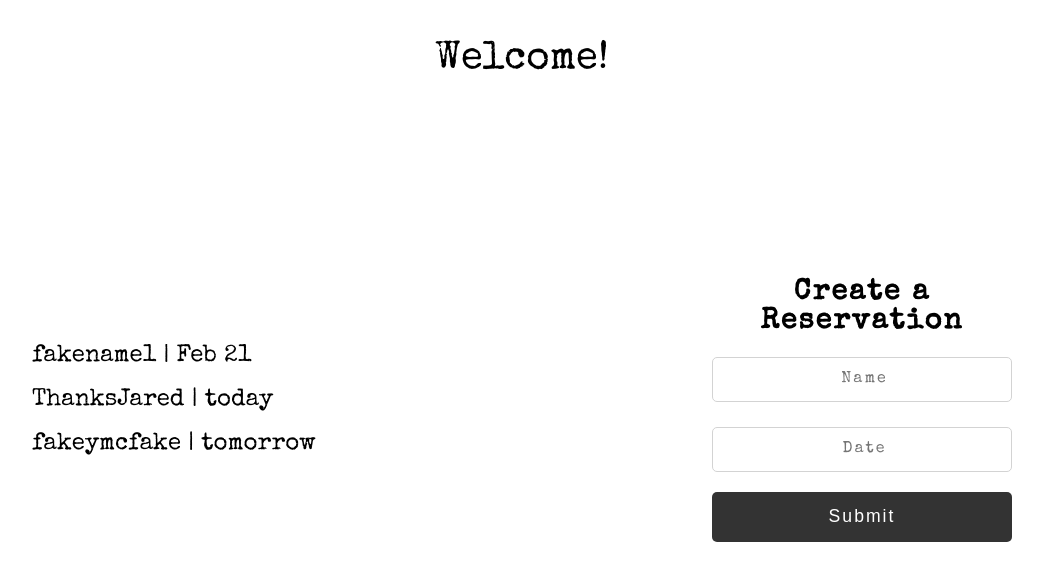
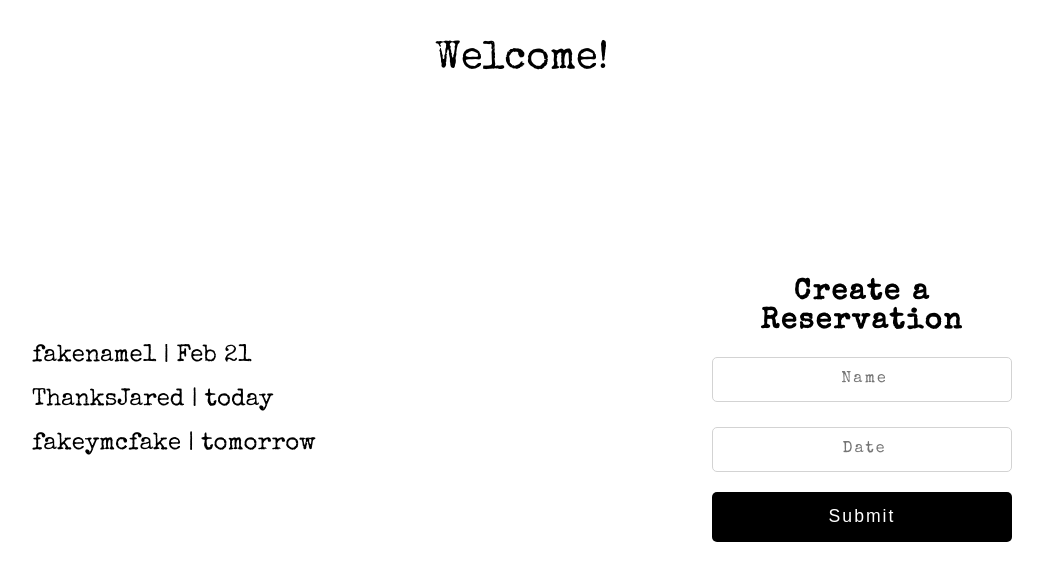
Before and after one commit to greedybrain/hedgehogs, a React (Create React App) app in the folder react-components/park-app/: page / in a window 1280 px wide. In both pictures the pointer is over the button "Submit". Shown: the top 580 px of the page, without its empty margins (118-1161 px from the left). Built offline with nearby package versions, Linux system fonts and the light colour scheme.

Commit message:
added hover to submit button on form

```diff
--- a/react-components/park-app/src/App.css
+++ b/react-components/park-app/src/App.css
@@ -81,12 +81,18 @@ body {
   width: 100%;
   cursor: pointer;
   border: none;
-  background-color: #333;
+  background-color: #3b3b3b;
   color: #fff;
   border-radius: 5px;
   outline: none;
   font-size: 1.1rem;
   letter-spacing: 2px;
+}
+
+.form-and-res-cont .form .sub-btn:hover {
+  background-color: #000;
+  -webkit-transition: background-color .2s;
+  transition: background-color .2s;
 }
 
 .form-and-res-cont .res-area {
--- a/react-components/park-app/src/App.scss
+++ b/react-components/park-app/src/App.scss
@@ -65,12 +65,17 @@ body {
                width: 100%;
                cursor: pointer;
                border: none;
-               background-color: #333;
+               background-color: #3b3b3b;
                color: #fff;
                border-radius: 5px;
                outline: none;
                font-size: 1.1rem;
                letter-spacing: 2px;
+
+               &:hover {
+                    background-color: #000;
+                    transition: background-color .2s;
+               }
           }
      }
 
--- a/react-components/park-app/src/NewReservationForm.js
+++ b/react-components/park-app/src/NewReservationForm.js
@@ -8,7 +8,9 @@ const NewReservationForm = ({ handleChange, handleSubmit }) => { // Presentation
     // Could we have left the handleChange call inside the form tag itself, instead of moving the call to each input (hmm)?
     <form className="form"
       onChange={handleChange}
-      onSubmit={handleSubmit}>
+      onSubmit={handleSubmit}
+      autoComplete="off"
+    >
       <h2>Create a Reservation</h2>
       <input
         type='text'
```
Also changed, not shown: 1 other file (tests, documents, lock files or other folders).
